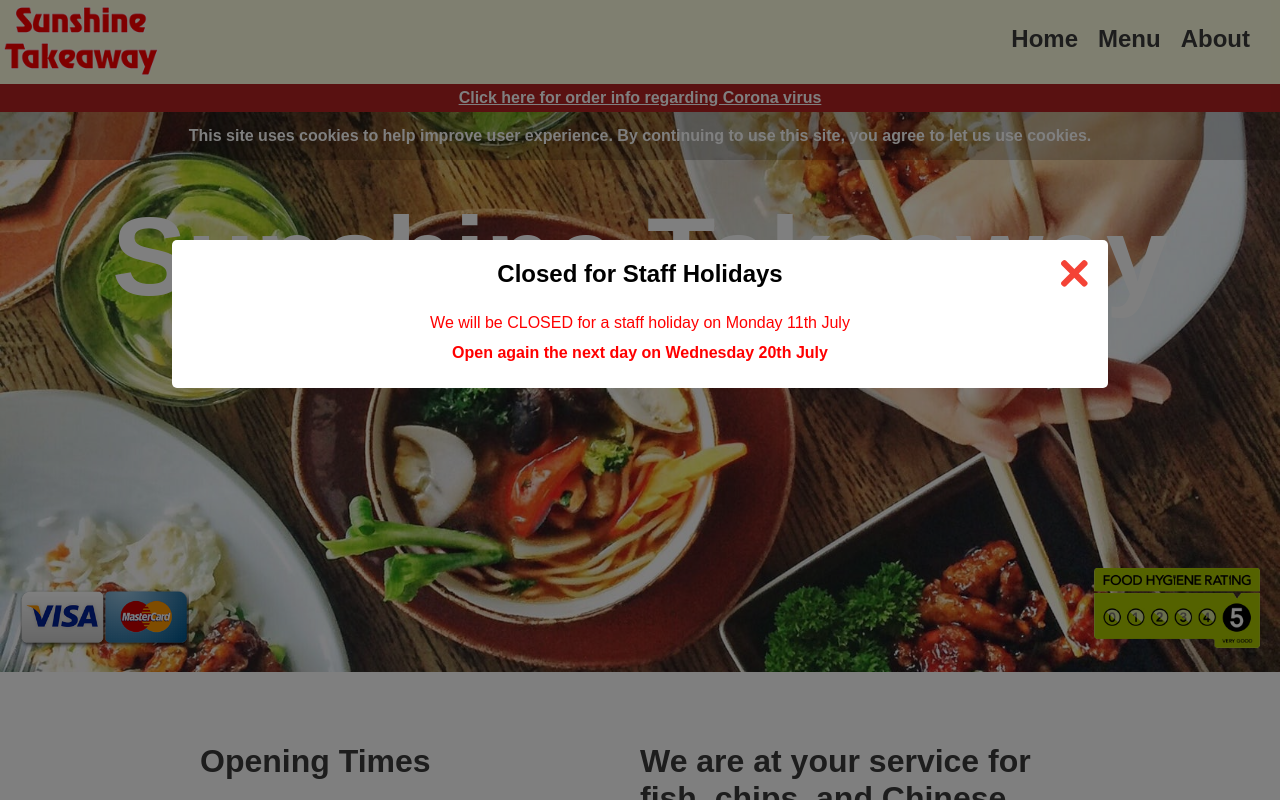
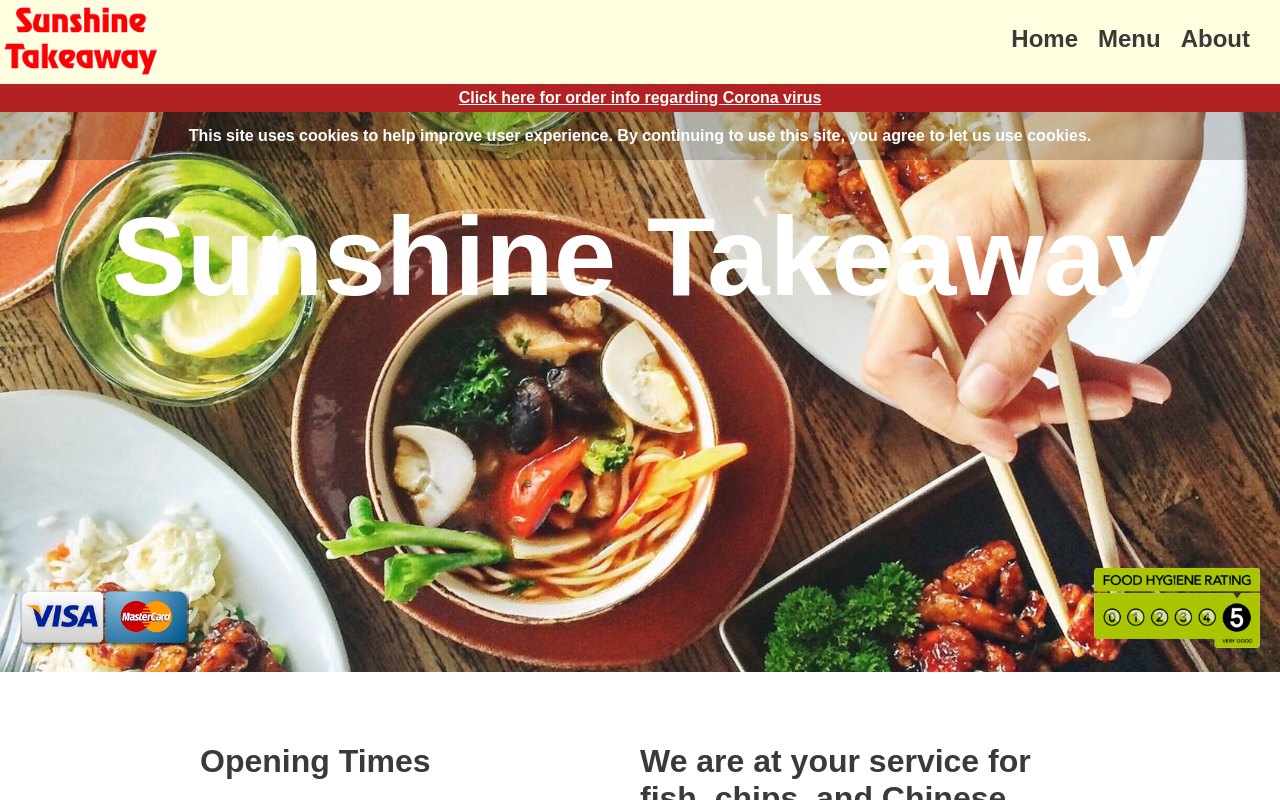
Before and after one commit to TheSimonLam/sunshine-takeaway, a React (Create React App) app: page / in a window 1280 px wide. Shown: the top 800 px of the page. Built offline with nearby package versions, Linux system fonts and the light colour scheme.

Commit message:
back from hols

```diff
--- a/src/App.js
+++ b/src/App.js
@@ -29,7 +29,7 @@ class App extends Component {
                             </div>
                         </header>
 
-                        <Popup/>
+                        {/* <Popup/> */}
 
                         <div className="banner">
                             <Link className="banner-link" to="/covid">Click here for order info regarding Corona virus</Link>
--- a/src/components/Home/Home.js
+++ b/src/components/Home/Home.js
@@ -26,11 +26,11 @@ class Home extends Component {
           <div className="row">
             <div className="column">
               <h1>Opening Times</h1>
-              <div style={{ color: "red" }}>
+              {/* <div style={{ color: "red" }}>
                 We will be CLOSED for a staff holiday on Monday 11th July
                 <br />
                 <b>Open again the next day on Wednesday 20th July</b>
-              </div>
+              </div> */}
 
               <br />
 
@@ -91,7 +91,7 @@ class Home extends Component {
 
                   <br></br> */}
 
-                  {/* <tr>
+                  <tr>
                     <td>Monday</td>
                     <td>4:30pm - 9:30pm</td>
                   </tr>
@@ -118,7 +118,7 @@ class Home extends Component {
                   <tr>
                     <td>Sunday</td>
                     <td>5:00pm - 9:30pm</td>
-                  </tr> */}
+                  </tr>
                 </tbody>
               </table>
             </div>
```
